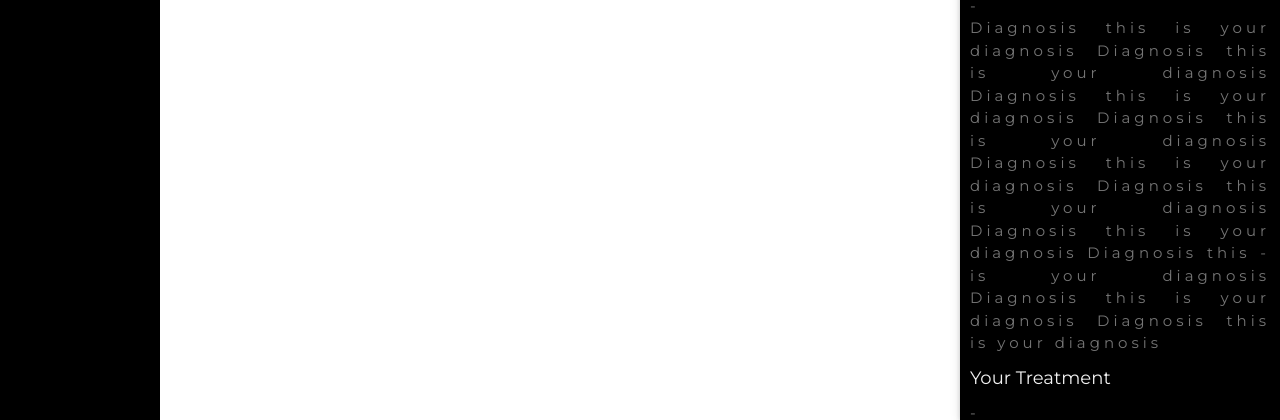
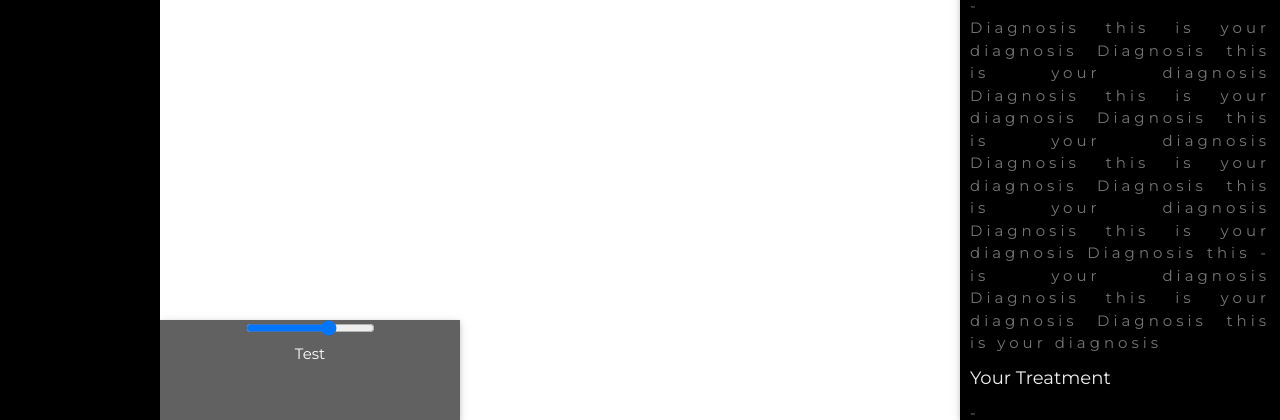
Before and after one commit to jreina1/Project-Livermore, a Flask app: page / in a window 1280 px wide. Shown: the part 380-800 px from the top of the page. Run offline with Flask 2, Linux system fonts and the light colour scheme; data that the repository does not hold is empty; some libraries are stand-ins or nearby versions.

Commit message:
Started on slider positioning

```diff
--- a/project/pl-webui/web/static/resources/css/style.css
+++ b/project/pl-webui/web/static/resources/css/style.css
@@ -58,6 +58,16 @@ button {
 	padding: 10px;
 }
 
+#disease-slider {
+	position: fixed;
+	bottom: 0;
+	/*left: 50%;*/
+	/*transform: translateX(-50%);*/
+	/* margin: 0 auto; */
+	height: 100px;
+	width: 300px;
+}
+
 
 @media only screen and (max-width: 600px) {
   #main {
--- a/project/pl-webui/web/templates/index.html
+++ b/project/pl-webui/web/templates/index.html
@@ -97,6 +97,14 @@
 			</div>
 
 
+			<div class="w3-card w3-dark-grey w3-content w3-center w3-text-white" id="disease-slider">
+
+				<input type="range" id="myRange" step="33.33">
+				<p>Test</p>
+
+			</div>
+
+
 		</div>
 
 
```
